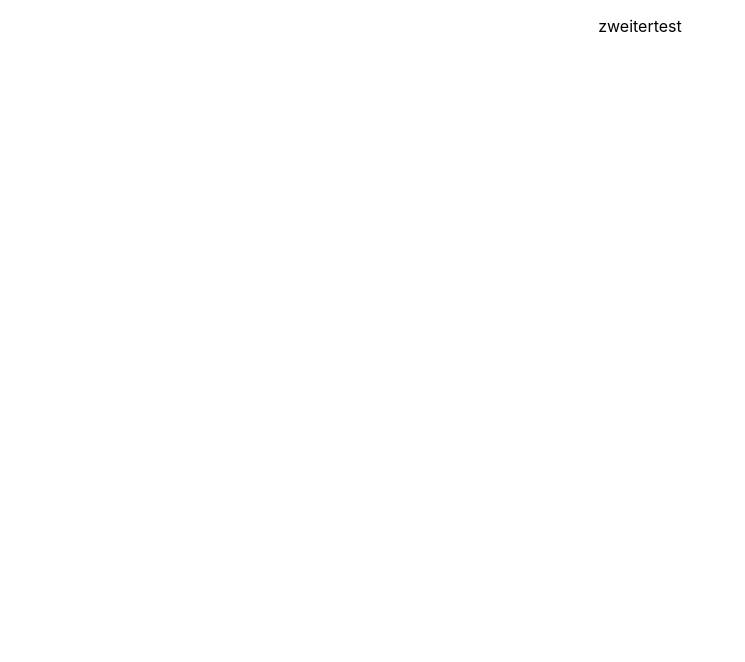
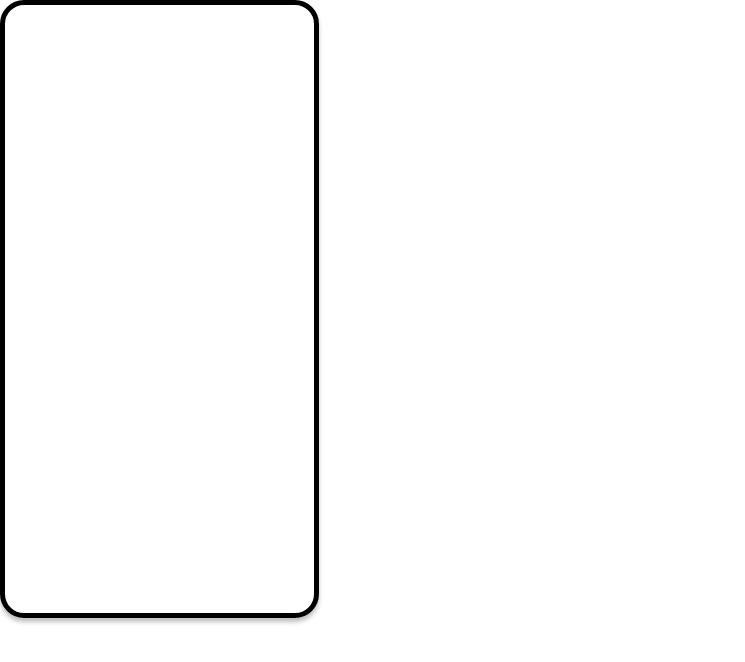
Before and after one commit to EricLuec/RestaurantFormular, a React (Create React App) app: page / in a window 1280 px wide. Shown: the top 662 px of the page, without its empty margins (0-745 px from the left). Built offline with nearby package versions, Linux system fonts and the light colour scheme.

Commit message:
CSS u & frame u

```diff
--- a/src/App.css
+++ b/src/App.css
@@ -2,37 +2,10 @@
   text-align: center;
 }
 
-.App-logo {
-  height: 40vmin;
-  pointer-events: none;
+.Frame{
+  width: 309px;
+  height: 608px;
+  border-radius: 24px;
+  border: 5px solid #000;
+  box-shadow: 0px 4px 4px 0px rgba(0, 0, 0, 0.25);
 }
-
-@media (prefers-reduced-motion: no-preference) {
-  .App-logo {
-    animation: App-logo-spin infinite 20s linear;
-  }
-}
-
-.App-header {
-  background-color: #282c34;
-  min-height: 100vh;
-  display: flex;
-  flex-direction: column;
-  align-items: center;
-  justify-content: center;
-  font-size: calc(10px + 2vmin);
-  color: white;
-}
-
-.App-link {
-  color: #61dafb;
-}
-
-@keyframes App-logo-spin {
-  from {
-    transform: rotate(0deg);
-  }
-  to {
-    transform: rotate(360deg);
-  }
-}
--- a/src/App.jsx
+++ b/src/App.jsx
@@ -4,7 +4,9 @@ import './App.css';
 function App() {
   return (
     <div className="App">
-      <p>zweitertest</p>
+      <div className="Frame">
+
+      </div>
     </div>
   );
 }
```
